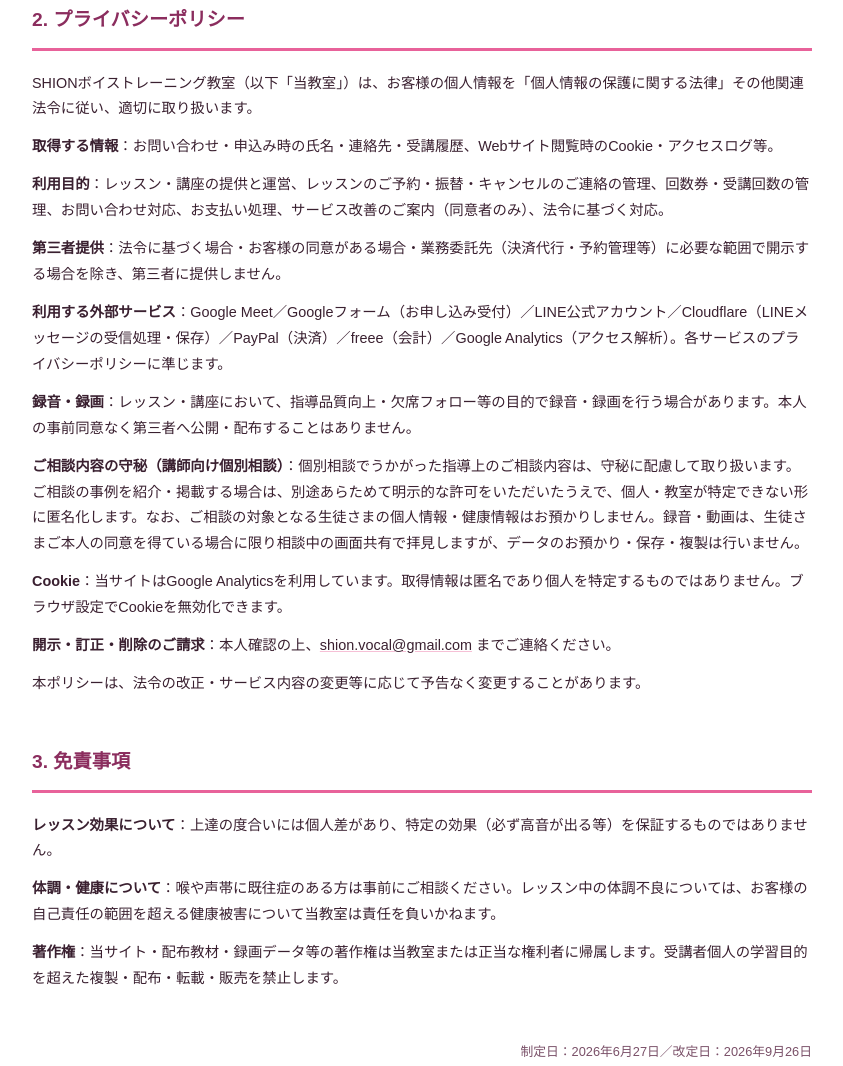
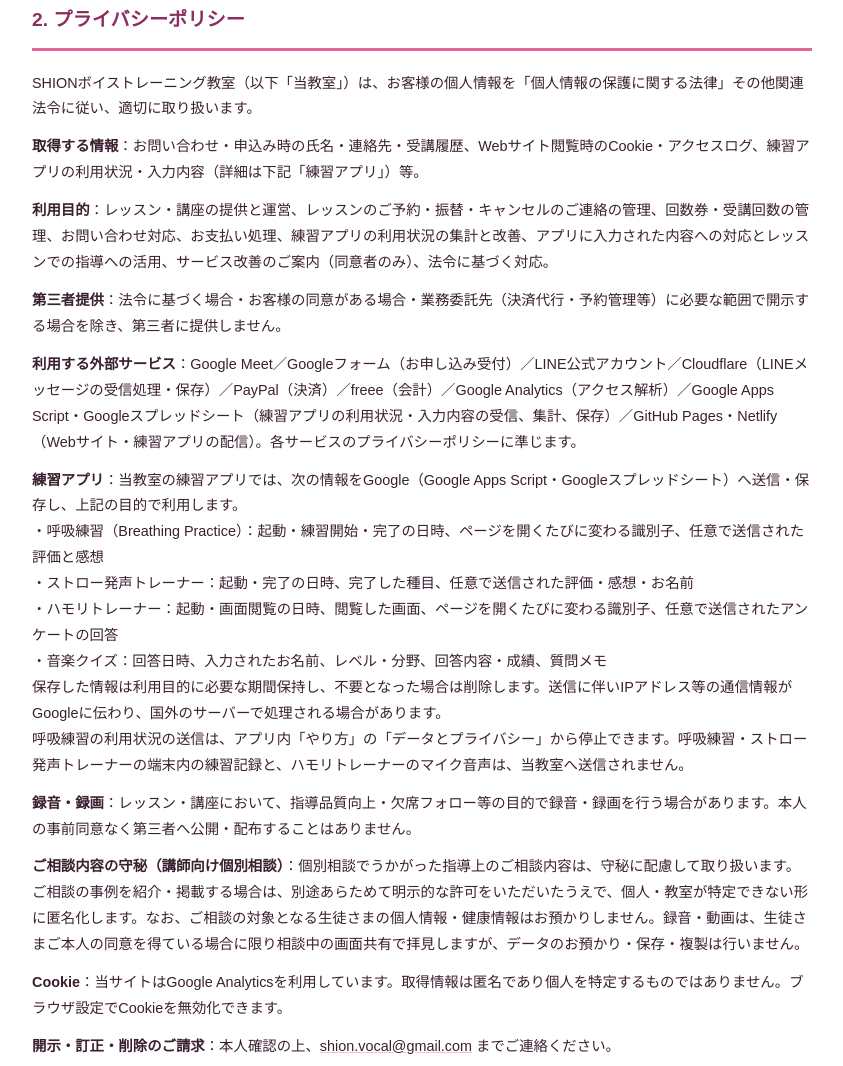
Before and after one commit to shion-voicetraining/shion-voicetraining.github.io, a plain HTML site: page legal/index.html in a window 1280 px wide. Shown: the part 2738-3804 px from the top of the page, without its empty margins (218-1061 px from the left). Drawn offline with Linux system fonts and the light colour scheme.

Commit message:
プライバシーポリシー改定：練習アプリの取得情報・利用目的・保存先を追記
Co-Authored-By: Claude Opus 5.5 <noreply@anthropic.com>

```diff
--- a/legal/index.html
+++ b/legal/index.html
@@ -442,13 +442,21 @@ height="0" width="0" style="display:none;visibility:hidden"></iframe></noscript>
 
     <p>SHIONボイストレーニング教室（以下「当教室」）は、お客様の個人情報を「個人情報の保護に関する法律」その他関連法令に従い、適切に取り扱います。</p>
 
-    <p><strong>取得する情報</strong>：お問い合わせ・申込み時の氏名・連絡先・受講履歴、Webサイト閲覧時のCookie・アクセスログ等。</p>
+    <p><strong>取得する情報</strong>：お問い合わせ・申込み時の氏名・連絡先・受講履歴、Webサイト閲覧時のCookie・アクセスログ、練習アプリの利用状況・入力内容（詳細は下記「練習アプリ」）等。</p>
 
-    <p><strong>利用目的</strong>：レッスン・講座の提供と運営、レッスンのご予約・振替・キャンセルのご連絡の管理、回数券・受講回数の管理、お問い合わせ対応、お支払い処理、サービス改善のご案内（同意者のみ）、法令に基づく対応。</p>
+    <p><strong>利用目的</strong>：レッスン・講座の提供と運営、レッスンのご予約・振替・キャンセルのご連絡の管理、回数券・受講回数の管理、お問い合わせ対応、お支払い処理、練習アプリの利用状況の集計と改善、アプリに入力された内容への対応とレッスンでの指導への活用、サービス改善のご案内（同意者のみ）、法令に基づく対応。</p>
 
     <p><strong>第三者提供</strong>：法令に基づく場合・お客様の同意がある場合・業務委託先（決済代行・予約管理等）に必要な範囲で開示する場合を除き、第三者に提供しません。</p>
 
-    <p><strong>利用する外部サービス</strong>：Google Meet／Googleフォーム（お申し込み受付）／LINE公式アカウント／Cloudflare（LINEメッセージの受信処理・保存）／PayPal（決済）／freee（会計）／Google Analytics（アクセス解析）。各サービスのプライバシーポリシーに準じます。</p>
+    <p><strong>利用する外部サービス</strong>：Google Meet／Googleフォーム（お申し込み受付）／LINE公式アカウント／Cloudflare（LINEメッセージの受信処理・保存）／PayPal（決済）／freee（会計）／Google Analytics（アクセス解析）／Google Apps Script・Googleスプレッドシート（練習アプリの利用状況・入力内容の受信、集計、保存）／GitHub Pages・Netlify（Webサイト・練習アプリの配信）。各サービスのプライバシーポリシーに準じます。</p>
+
+    <p><strong>練習アプリ</strong>：当教室の練習アプリでは、次の情報をGoogle（Google Apps Script・Googleスプレッドシート）へ送信・保存し、上記の目的で利用します。<br>
+    ・呼吸練習（Breathing Practice）：起動・練習開始・完了の日時、ページを開くたびに変わる識別子、任意で送信された評価と感想<br>
+    ・ストロー発声トレーナー：起動・完了の日時、完了した種目、任意で送信された評価・感想・お名前<br>
+    ・ハモリトレーナー：起動・画面閲覧の日時、閲覧した画面、ページを開くたびに変わる識別子、任意で送信されたアンケートの回答<br>
+    ・音楽クイズ：回答日時、入力されたお名前、レベル・分野、回答内容・成績、質問メモ<br>
+    保存した情報は利用目的に必要な期間保持し、不要となった場合は削除します。送信に伴いIPアドレス等の通信情報がGoogleに伝わり、国外のサーバーで処理される場合があります。<br>
+    呼吸練習の利用状況の送信は、アプリ内「やり方」の「データとプライバシー」から停止できます。呼吸練習・ストロー発声トレーナーの端末内の練習記録と、ハモリトレーナーのマイク音声は、当教室へ送信されません。</p>
 
     <p><strong>録音・録画</strong>：レッスン・講座において、指導品質向上・欠席フォロー等の目的で録音・録画を行う場合があります。本人の事前同意なく第三者へ公開・配布することはありません。</p>
 
@@ -473,7 +481,7 @@ height="0" width="0" style="display:none;visibility:hidden"></iframe></noscript>
   </section>
 
   <p style="font-size:0.8rem; color:var(--sub); text-align:right; margin-top:40px;">
-    制定日：2026年6月27日／改定日：2026年9月26日
+    制定日：2026年6月27日／改定日：2026年11月23日
   </p>
 
 </div>
--- a/sitemap.xml
+++ b/sitemap.xml
@@ -50,7 +50,7 @@
   </url>
   <url>
     <loc>https://shion-voice.com/legal/</loc>
-    <lastmod>2026-10-24</lastmod>
+    <lastmod>2026-11-23</lastmod>
     <changefreq>yearly</changefreq>
     <priority>0.3</priority>
   </url>
```
